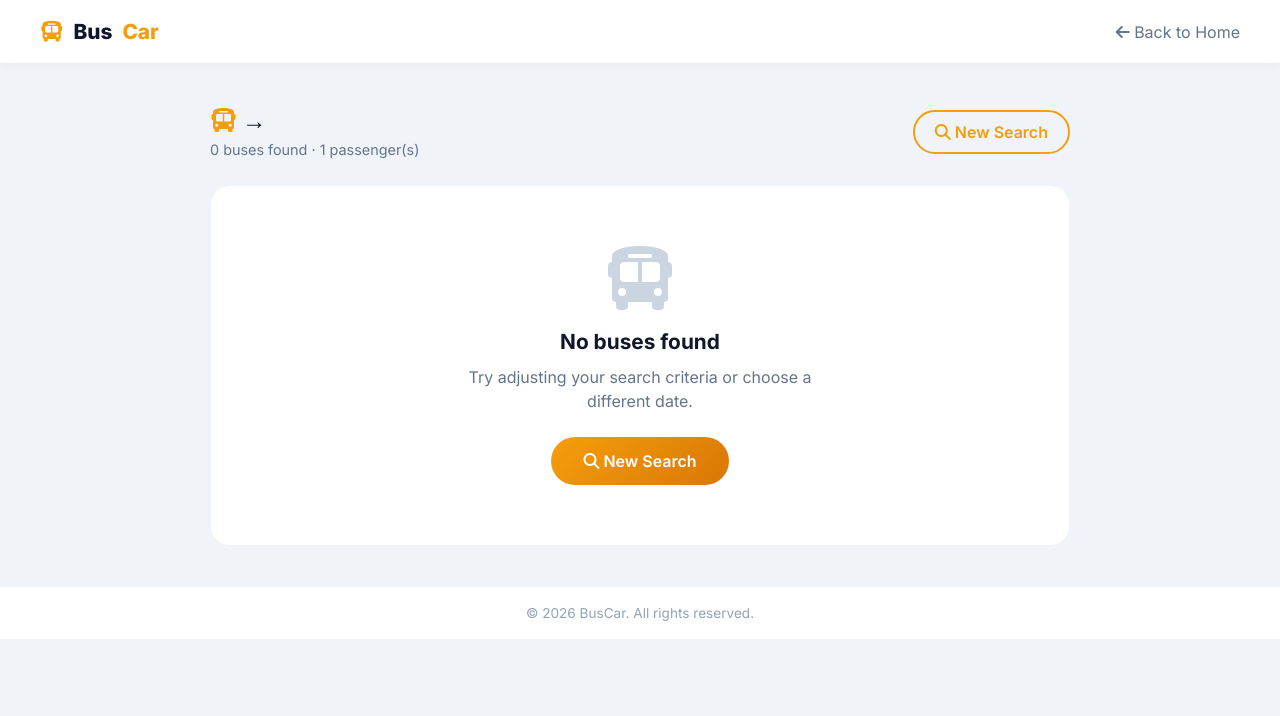
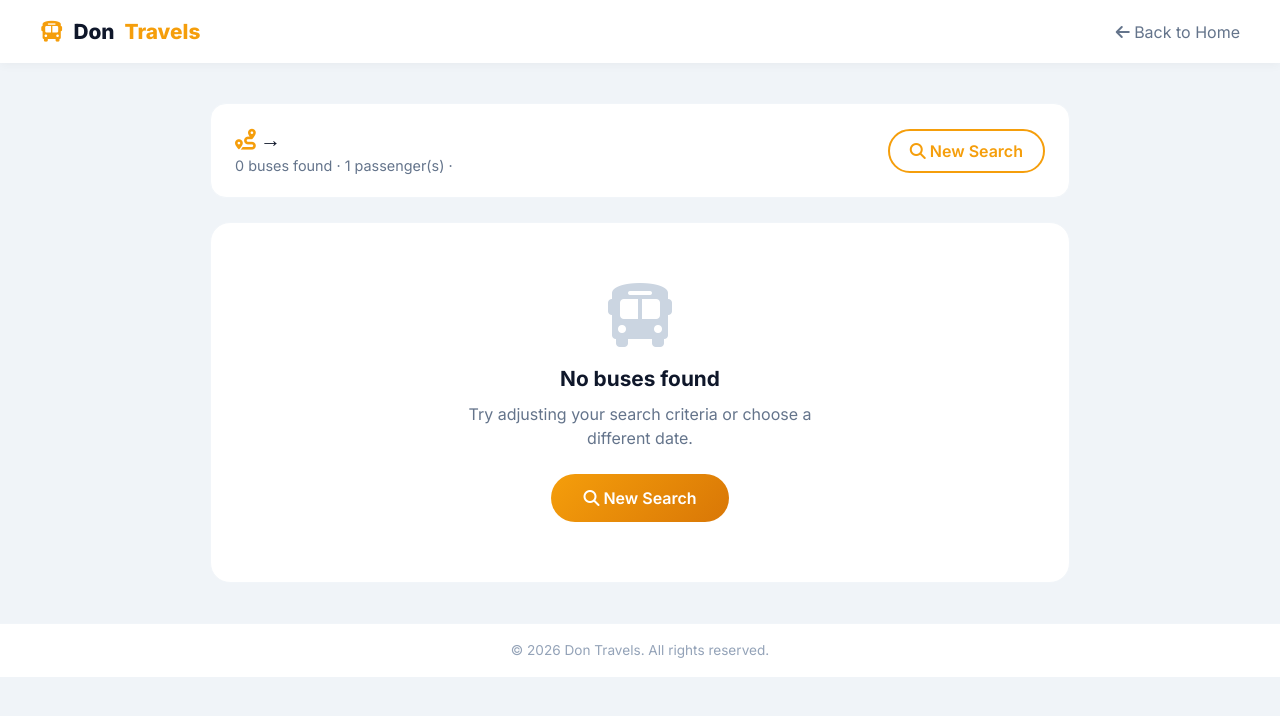
Before and after one commit to calvitec/dontravel, a Flask app: page /search in a window 1280 px wide. Shown: the top 716 px of the page. Run offline with Flask 3, Linux system fonts and the light colour scheme; data that the repository does not hold is empty; some libraries are stand-ins or nearby versions.

Commit message:
Update search_results.html

```diff
--- a/templates/search_results.html
+++ b/templates/search_results.html
@@ -3,7 +3,7 @@
 <head>
     <meta charset="UTF-8" />
     <meta name="viewport" content="width=device-width, initial-scale=1.0" />
-    <title>Search Results · BusCar</title>
+    <title>Search Results · Don Travels</title>
     <script src="https://cdn.tailwindcss.com"></script>
     <link rel="stylesheet" href="https://cdnjs.cloudflare.com/ajax/libs/font-awesome/6.5.0/css/all.min.css" />
     <link href="https://fonts.googleapis.com/css2?family=Inter:wght@300;400;500;600;700;800;900&display=swap" rel="stylesheet" />
@@ -69,7 +92,7 @@
     <header style="background:white; padding:16px 20px; box-shadow:0 2px 10px rgba(0,0,0,0.04); position:sticky; top:0; z-index:50;">
         <div style="max-width:1200px; margin:0 auto; display:flex; align-items:center; justify-content:space-between;">
             <a href="/" style="display:flex; align-items:center; gap:10px; text-decoration:none; font-weight:800; font-size:1.3rem; color:#0f172a;">
-                <i class="fas fa-bus" style="color:#f59e0b;"></i> Bus<span style="color:#f59e0b;">Car</span>
+                <i class="fas fa-bus" style="color:#f59e0b;"></i> Don<span style="color:#f59e0b;">Travels</span>
             </a>
             <a href="/" style="color:#64748b; text-decoration:none;">
                 <i class="fas fa-arrow-left"></i> Back to Home
@@ -79,39 +102,48 @@
 
     <!-- ===== RESULTS ===== -->
     <section style="max-width:900px; margin:40px auto; padding:0 20px;">
-        <div style="display:flex; align-items:center; justify-content:space-between; margin-bottom:24px; flex-wrap:wrap; gap:12px;">
+        <!-- Search Summary -->
+        <div style="background:white; border-radius:16px; padding:20px 24px; margin-bottom:24px; border:1px solid #f1f5f9;">
+            <div style="display:flex; align-items:center; justify-content:space-between; flex-wrap:wrap; gap:12px;">
                 <div>
-                <h2 style="font-size:1.5rem; font-weight:800; color:#0f172a;">
-                    <i class="fas fa-bus" style="color:#f59e0b;"></i>
+                    <h2 style="font-size:1.3rem; font-weight:800; color:#0f172a;">
+                        <i class="fas fa-route" style="color:#f59e0b;"></i>
                         {{ origin }} → {{ destination }}
                     </h2>
                     <p style="color:#64748b; font-size:0.9rem;">
-                    {{ results|length }} buses found · {{ passengers }} passenger(s)
+                        {{ results|length }} buses found · {{ passengers }} passenger(s) · {{ date }}
                     </p>
                 </div>
-            <div style="display:flex; gap:8px;">
                 <a href="/" class="btn-outline"><i class="fas fa-search"></i> New Search</a>
             </div>
         </div>
 
+        <!-- Results -->
         {% if results %}
-            {% for bus in results %}
-            <div class="bus-card" style="margin-bottom:16px;">
+            {% for item in results %}
+            <div class="bus-card">
                 <div>
-                    <div class="bus-name">{{ bus.company_name or 'BusCar Express' }}</div>
-                    <div class="bus-type">
-                        <i class="fas fa-clock"></i> {{ bus.route.departure_time or '08:00' }} - {{ bus.route.arrival_time or '14:00' }}
-                        <span style="color:#94a3b8; margin:0 8px;">|</span>
-                        <i class="fas fa-chair"></i> {{ bus.available_seats }} seats available
+                    <div class="bus-name">{{ item.bus.company_name or 'Don Travels Express' }}</div>
+                    <div style="display:flex; align-items:center; gap:8px; flex-wrap:wrap; margin-top:4px;">
+                        <span class="bus-type">{{ item.vehicle.vehicle_type or 'Standard' }}</span>
+                        <span class="bus-seats"><i class="fas fa-chair"></i> {{ item.available_seats }} seats available</span>
                     </div>
-                    <div class="bus-time" style="margin-top:4px;">
-                        <i class="fas fa-route"></i> {{ bus.route.origin }} → {{ bus.route.destination }}
+                    <div class="bus-time" style="margin-top:6px;">
+                        <i class="fas fa-clock" style="color:#f59e0b;"></i>
+                        {{ item.bus.departure_time or '08:00' }} - {{ item.bus.arrival_time or '14:00' }}
+                    </div>
+                    <div class="bus-route">
+                        <i class="fas fa-route" style="color:#f59e0b;"></i>
+                        {{ item.route.origin }} → {{ item.route.destination }}
+                        <span style="color:#94a3b8; margin-left:8px;">· {{ item.route.distance_km or 0 }} km</span>
                     </div>
                 </div>
-                <div class="bus-actions" style="text-align:right;">
-                    <div class="bus-price">KSh {{ bus.fare or 1500 }}</div>
-                    <div class="bus-seats"><i class="fas fa-user"></i> {{ bus.total_seats or 40 }} seats</div>
-                    <a href="/booking/{{ bus.id }}" class="btn-book">
+                <div style="text-align:center;">
+                    <div class="bus-price">KSh {{ "%.0f"|format(item.fare) }}</div>
+                    <div style="color:#94a3b8; font-size:0.75rem;">per passenger</div>
+                </div>
+                <div class="bus-actions">
+                    <a href="/booking/{{ item.bus.id }}" class="btn-book">
                         <i class="fas fa-calendar-check"></i> Book Now
                     </a>
                 </div>
@@ -129,9 +161,22 @@
         {% endif %}
     </section>
 
-    <!-- ===== FOOTER ===== -->
     <footer style="background:white; padding:16px 20px; text-align:center; border-top:1px solid #f1f5f9;">
-        <p style="color:#94a3b8; font-size:0.85rem;">© 2026 BusCar. All rights reserved.</p>
+        <p style="color:#94a3b8; font-size:0.85rem;">© 2026 Don Travels. All rights reserved.</p>
     </footer>
+
+    <style>
+        .btn-primary {
+            background: linear-gradient(135deg, #f59e0b, #d97706);
+            color: white;
+            padding: 14px 32px;
+            border-radius: 9999px;
+            font-weight: 700;
+            border: none;
+            cursor: pointer;
+            transition: all 0.3s;
+        }
+        .btn-primary:hover { transform: translateY(-2px); box-shadow: 0 8px 25px rgba(245, 158, 11, 0.35); }
+    </style>
 </body>
 </html>
```
Also changed, not shown: other parts of templates/search_results.html (+30 -7 lines). Lines whose indentation alone changed are shown as unchanged.
